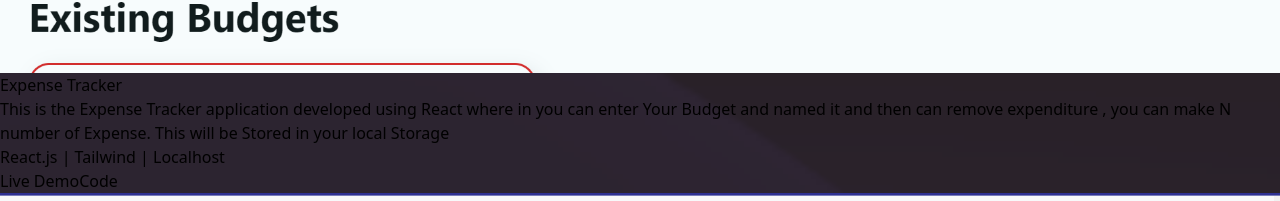
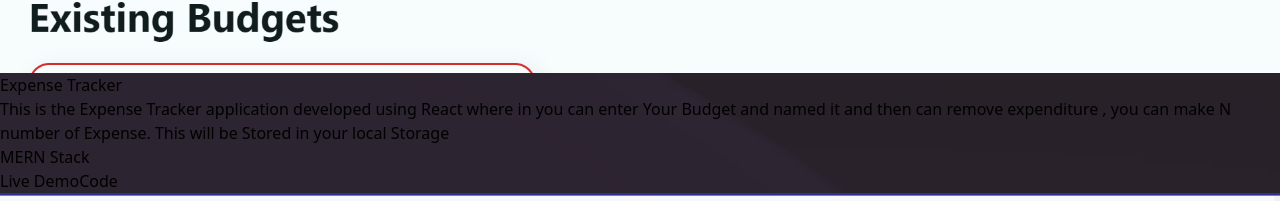
Before and after one commit to SattvaDoshi/Portfolio, a React (Vite) app: page /projects in a window 1280 px wide. Shown: the part 1153-1354 px from the top of the page. Built offline with nearby package versions, Linux system fonts and the light colour scheme.

Commit message:
Added 1 Project

```diff
--- a/src/components/Project.jsx
+++ b/src/components/Project.jsx
@@ -48,7 +48,7 @@
                                 Budget and named it and then can remove expenditure , you can make N number of Expense. This will be
                                 Stored in your local Storage
                                 </p>
-                                <p class="text-[#16453a] text-lg sm:text-base font-light leading-5">React.js | Tailwind | Localhost</p>
+                                <p class="text-[#16453a] text-lg sm:text-base font-light leading-5">MERN Stack </p>
                                 <div class="flex gap-4 md:mt-16 mt-8 sm:gap-16">
                                     <button class="bg-[#CDEA68] h-12 w-24 sm:h-12 sm:w-32 rounded-xl cursor"><a target="_blank" href="https://expense-traker-zeta.vercel.app/">Live Demo</a></button>
                                     <button class="bg-[#CDEA68] h-12 w-24 sm:h-12 sm:w-32 rounded-xl cursor"><a target="_blank" href="https://github.com/SattvaDoshi/Expense-Traker">Code</a></button>
```
